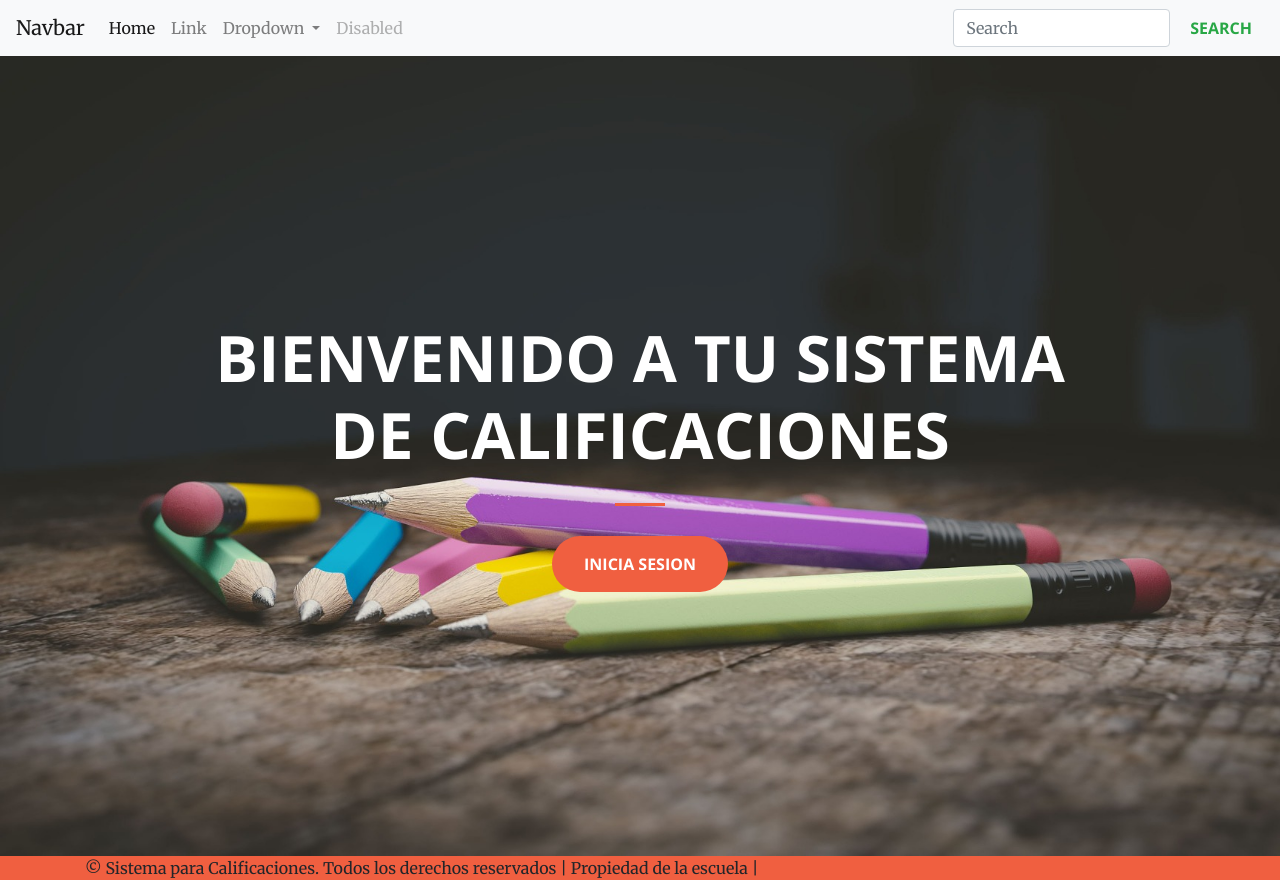
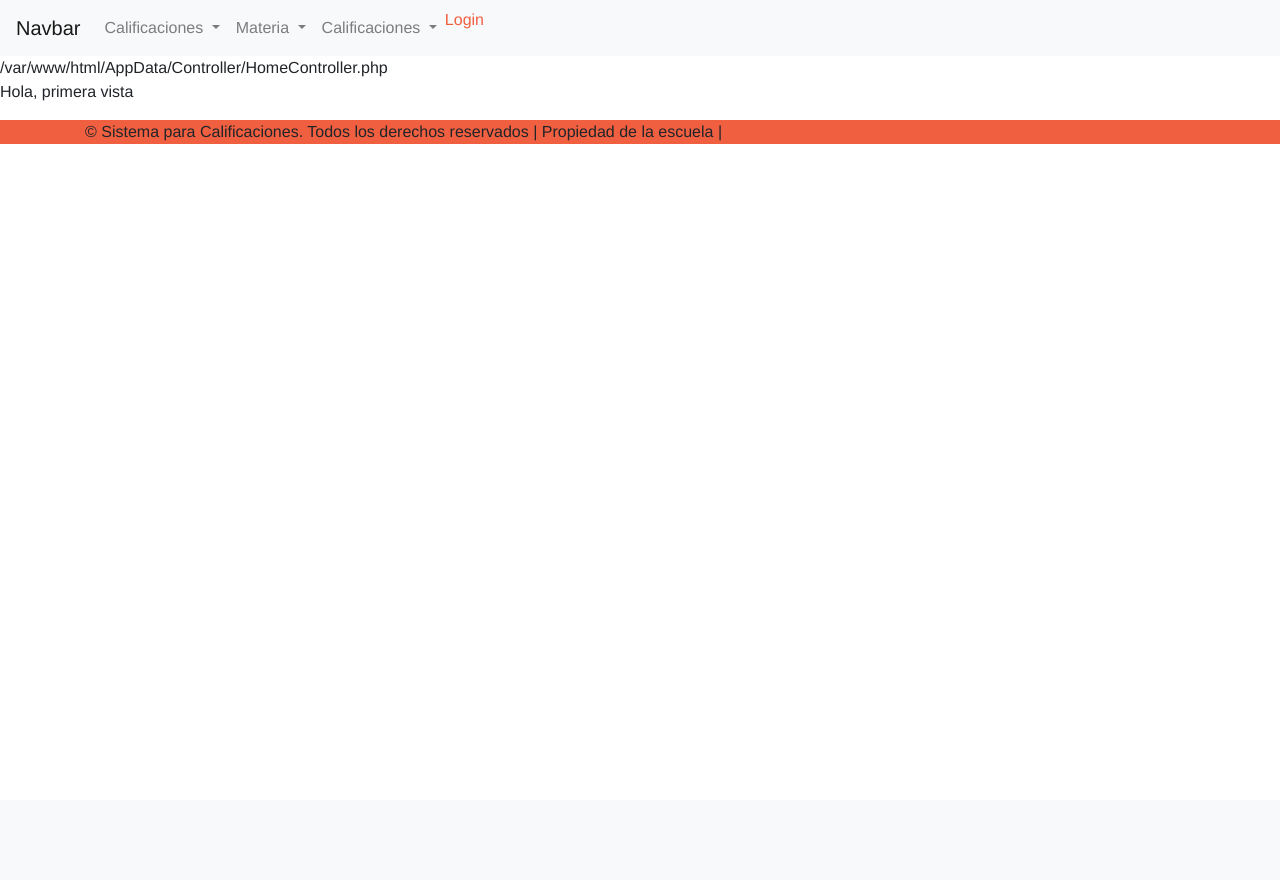
Before and after one commit to jonathanislas/proyectoaplicacionesweb702, a PHP site: page /proyectoaplicacionesweb702/ in a window 1280 px wide. After the commit the page ends 144 px from the top, so only its background shows below. Run offline with PHP 8.4, Linux system fonts and the light colour scheme; some libraries are stand-ins or nearby versions.

Commit message:
Creacion
Home controller

```diff
--- a/AppData/Config/Enrutador.php
+++ b/AppData/Config/Enrutador.php
@@ -7,6 +7,7 @@
 	{
 		$controlador = $request->getControlador() . "Controller";
 		$ruta = ROOT . "AppData" . DS ."Controller" . DS . $controlador . ".php";
+		echo $ruta;
 		$metodo = $request->getMetodo();
 		$argumento = $request->getArgumento();
 
--- a/AppData/Config/Request.php
+++ b/AppData/Config/Request.php
@@ -45,7 +45,7 @@
         }
         else
         {
-            $this->controlador="inicio";
+            $this->controlador="Home";//cambio de inicio a Home
             $this->metodo = "index";
         }
     }
--- /dev/null
+++ b/AppData/Controller/homeController.php
@@ -0,0 +1,15 @@
+<?php
+namespace AppData\Controller;
+use AppData\Model\Home;
+class HomeController{
+	private $home;
+	function __construct(){
+		$this->home=new Home();
+	}
+	function index(){
+
+	}
+	function __destruct(){
+
+	}
+}
--- /dev/null
+++ b/AppData/Model/Home.php
@@ -0,0 +1,16 @@
+<?php
+namespace AppData\Model;
+class Home{
+	function __construct(){
+
+	}
+	public function set($atributo,$valor){
+		$this->$atributo=$valor;
+	}
+	public function get($atributo){
+		return $this->$atributo;
+	}
+	public function getOne(){
+
+	}
+}
--- /dev/null
+++ b/Views/Home/index.php
@@ -0,0 +1 @@
+<p>Hola, primera vista</p>
--- a/Views/Template/footer.php
+++ b/Views/Template/footer.php
@@ -9,3 +9,13 @@
       </div>
     </div>
   </footer>
+  <script src="https://code.jquery.com/jquery-3.3.1.slim.min.js"></script>
+  <script>window.jQuery || document.write('<script src="../../</script>
+  <script src="Public/js/bootstrap.min.js"></script>
+  <script>
+  	Holder.addTheme('thumb',{
+  		bg: '#55595c',
+  		fg: '#eceeef',
+  		text: 'Thumbnal'
+  	)};
+  </script>
--- a/Views/Template/header.php
+++ b/Views/Template/header.php
@@ -16,6 +16,8 @@
 
     <title>WEB de calificaciones</title>
 
+
+
     <!-- Bootstrap core CSS -->
 <nav class="navbar navbar-expand-lg navbar-light bg-light">
   <a class="navbar-brand" href="#">Navbar</a>
@@ -25,31 +27,41 @@
 
   <div class="collapse navbar-collapse" id="navbarSupportedContent">
     <ul class="navbar-nav mr-auto">
-      <li class="nav-item active">
-        <a class="nav-link" href="#">Home <span class="sr-only">(current)</span></a>
-      </li>
-      <li class="nav-item">
-        <a class="nav-link" href="#">Link</a>
-      </li>
       <li class="nav-item dropdown">
-        <a class="nav-link dropdown-toggle" href="#" id="navbarDropdown" role="button" data-toggle="dropdown" aria-haspopup="true" aria-expanded="false">
-          Dropdown
+        <a class="nav-link dropdown-toggle" href="#" id="dropdown01" data-toggle="dropdown" aria-haspopup="true" aria-expanded="false">
+          Calificaciones
         </a>
         <div class="dropdown-menu" aria-labelledby="navbarDropdown">
-          <a class="dropdown-item" href="#">Action</a>
-          <a class="dropdown-item" href="#">Another action</a>
-          <div class="dropdown-divider"></div>
-          <a class="dropdown-item" href="#">Something else here</a>
+          <a class="dropdown-item" href="#">Ver</a>
+          <a class="dropdown-item" href="#">Acentar</a>
+          <a class="dropdown-item" href="#">Modificar</a>
+        </div>
+      </li>
+
+      <li class="nav-item dropdown">
+        <a class="nav-link dropdown-toggle" href="#" id="dropdown01" data-toggle="dropdown" aria-haspopup="true" aria-expanded="false">
+          Materia
+        </a>
+        <div class="dropdown-menu" aria-labelledby="navbarDropdown">
+          <a class="dropdown-item" href="#"></a>
+        </div>
+      </li>
+
+      <li class="nav-item dropdown">
+        <a class="nav-link dropdown-toggle" href="#" id="dropdown01" data-toggle="dropdown" aria-haspopup="true" aria-expanded="false">
+          Calificaciones
+        </a>
+        <div class="dropdown-menu" aria-labelledby="navbarDropdown">
+          <a class="dropdown-item" href="#">Ver</a>
+          <a class="dropdown-item" href="#">Acentar</a>
+          <a class="dropdown-item" href="#">Modificar</a>
         </div>
       </li>
       <li class="nav-item">
-        <a class="nav-link disabled" href="#">Disabled</a>
+        <a class="nav-limk" href="<?php echo URL;?>login">Login</a>
       </li>
+
     </ul>
-    <form class="form-inline my-2 my-lg-0">
-      <input class="form-control mr-sm-2" type="search" placeholder="Search" aria-label="Search">
-      <button class="btn btn-outline-success my-2 my-sm-0" type="submit">Search</button>
-    </form>
   </div>
 </nav>
 </head>
--- a/Views/template.php
+++ b/Views/template.php
@@ -11,10 +11,10 @@
 	{
 		require_once("Template/nav.php");
 	}
-	public static function main()
-	{
-		require_once("Template/main.php");
-	}
+	// public static function main()
+	// {
+	// 	require_once("Template/main.php");
+	// }
 	public static function footer()
 	{
 		require_once("Template/footer.php");
--- a/index.php
+++ b/index.php
@@ -10,7 +10,7 @@
 			Views\Template::header();
 			AppData\Config\Enrutador::run(new AppData\Config\Request());
 			Views\Template::nav();
-			Views\Template::main();
+			// Views\Template::main();
 			Views\Template::footer();
 		}
 		// echo "string";
```
